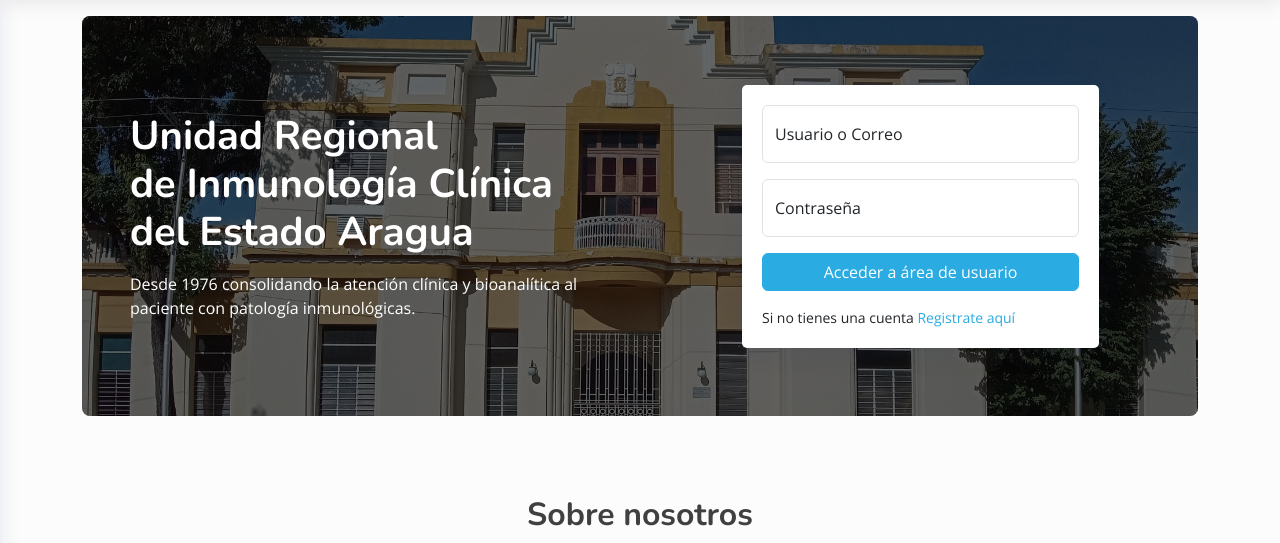
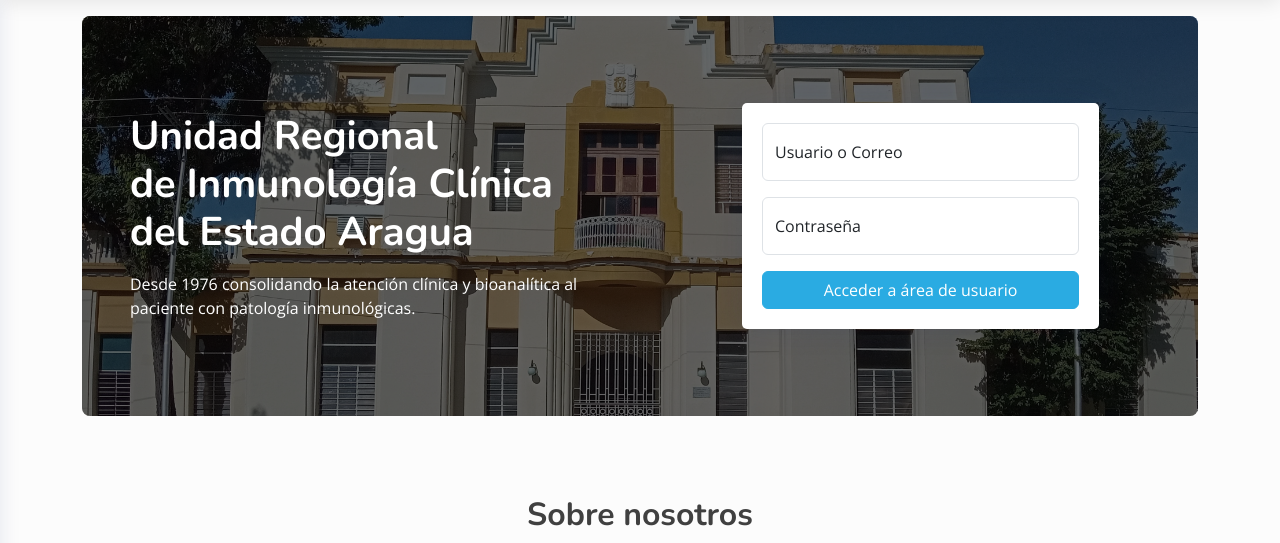
Before and after one commit to dbarrosoc2/upric-proyecto, a PHP site: page /tcpdf/ in a window 1280 px wide. Shown: the part 64-607 px from the top of the page. Run offline with PHP 8.4, Linux system fonts and the light colour scheme.

Commit message:
Actualizar login common

```diff
--- a/common/form-login.php
+++ b/common/form-login.php
@@ -16,7 +16,4 @@
     <div class="col-12">
         <button class="btn btn-primary w-100" type="submit">Acceder a área de usuario</button>
     </div>
-    <div class="col-12">
-        <p class="small mb-0">Si no tienes una cuenta <a href="#">Registrate aquí</a></p>
-    </div>
 </form>
--- a/controllers/cerrar-sesion.php
+++ b/controllers/cerrar-sesion.php
@@ -1,4 +1,7 @@
 <?php
+require "./POO/CLASS/Logs.php";
+$logs = new RegistroLogger("registroCSVLogin.csv");
+$logs->cierreSesion($_SESSION["usuario"],$_SERVER['REMOTE_ADDR'], "CERRADA LA SESION" );
 session_start();
 
 // vaciar las variables guardadas y cerrar sesion
```
